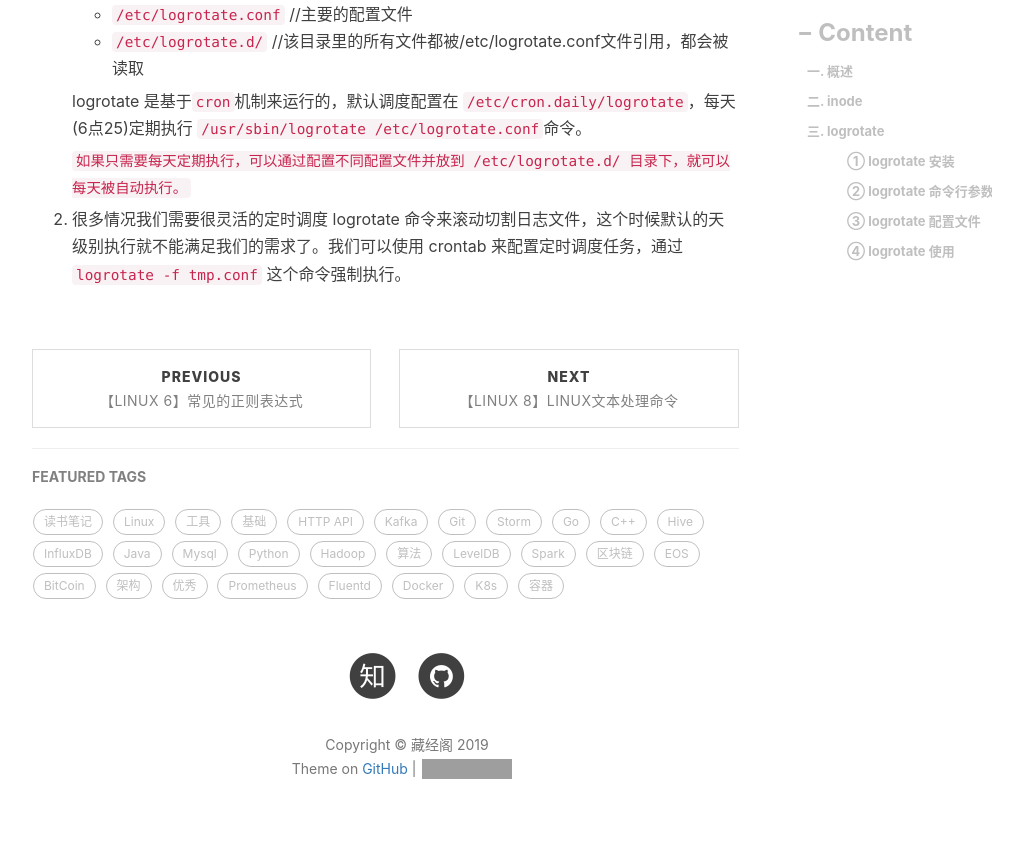
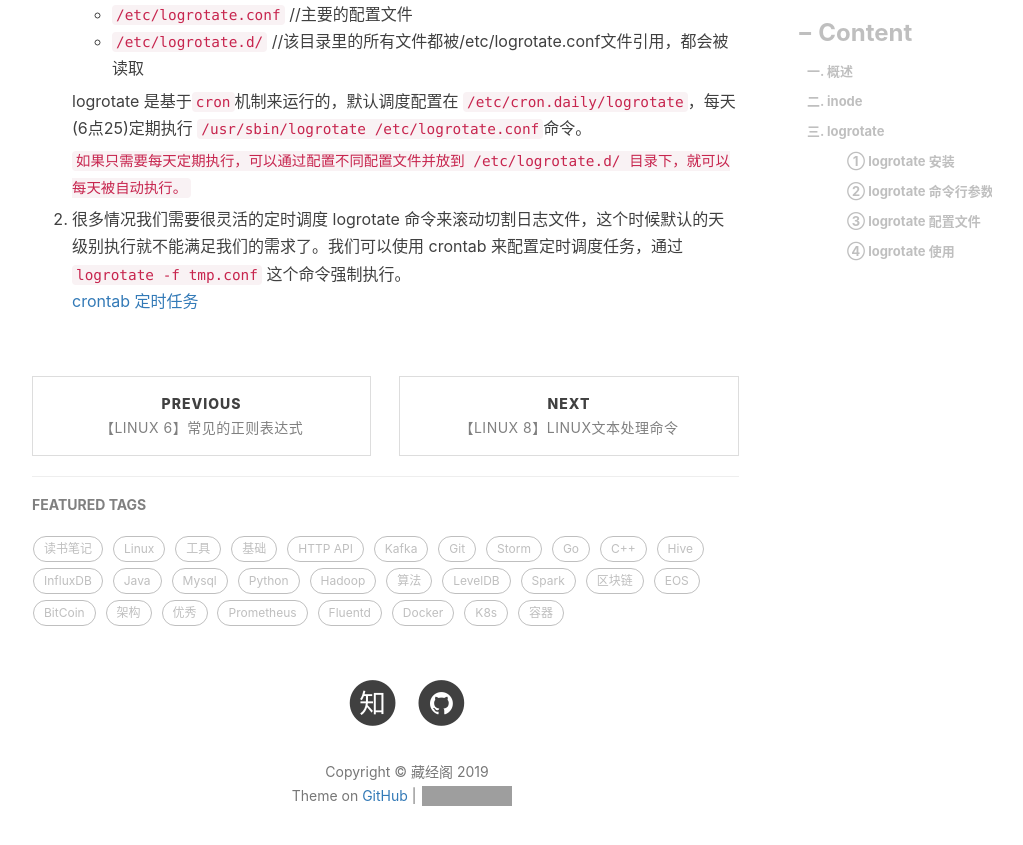
Before and after one commit to engru/chenguolin.github.io, a Jekyll site: the page built from _posts/2016-09-25-【Linux-7】日志文件管理工具 logrotate.md, in a window 1280 px wide and 900 px high, scrolled down 3912 px. Shown: the top 845 px of the window, without its empty margins (233-1256 px from the left). Built offline with Jekyll 4.4.1, drawn with Linux system fonts in a browser that asks for light colours; nearby versions of some CDN libraries; comment, search, counter and statistics services are not loaded; grey boxes are pictures that could not be loaded.

Commit message:
Update 2016-09-25-【Linux-7】日志文件管理工具 logrotate.md

```diff
--- a/_posts/2016-09-25-【Linux-7】日志文件管理工具 logrotate.md
+++ b/_posts/2016-09-25-【Linux-7】日志文件管理工具 logrotate.md
@@ -145,3 +145,4 @@ su root root
 
    `如果只需要每天定期执行，可以通过配置不同配置文件并放到 /etc/logrotate.d/ 目录下，就可以每天被自动执行。`
 2. 很多情况我们需要很灵活的定时调度 logrotate 命令来滚动切割日志文件，这个时候默认的天级别执行就不能满足我们的需求了。我们可以使用 crontab 来配置定时调度任务，通过 `logrotate -f tmp.conf` 这个命令强制执行。
+   [crontab 定时任务](https://chenguolin.github.io/2016/09/27/Linux-11-Linux%E6%9C%80%E5%B8%B8%E7%94%A8%E8%BF%90%E7%BB%B4%E5%B7%A5%E5%85%B7/#%E5%8D%81%E4%B9%9D-crontab-%E5%AE%9A%E6%97%B6%E4%BB%BB%E5%8A%A1)
```
